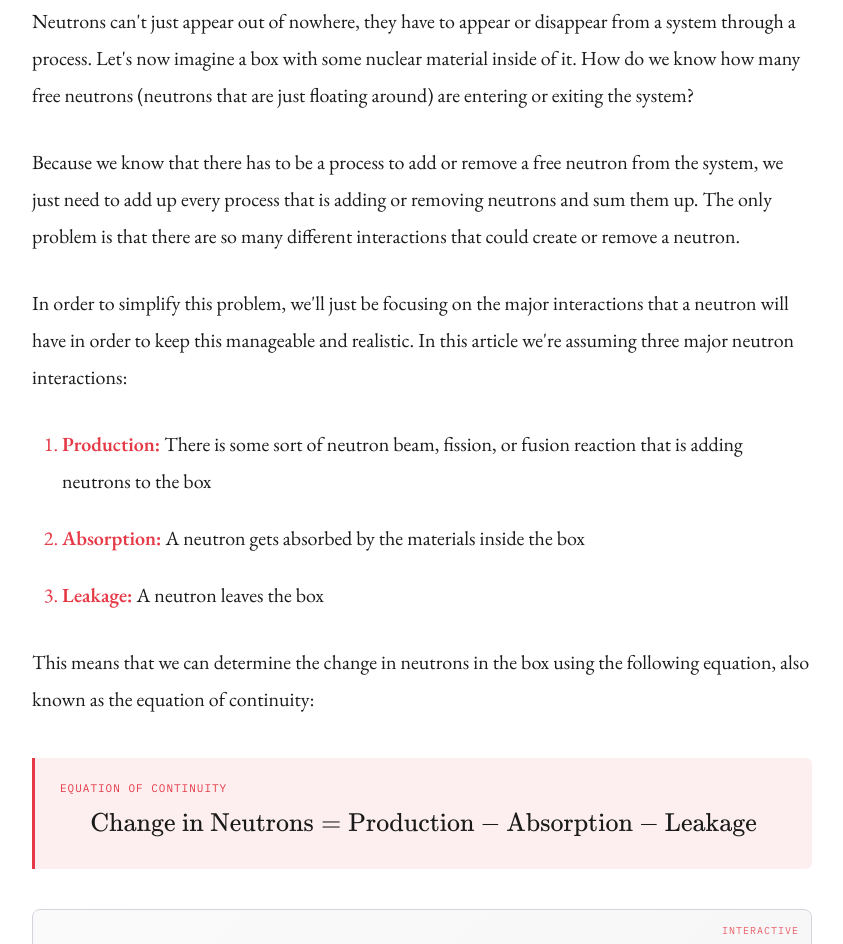
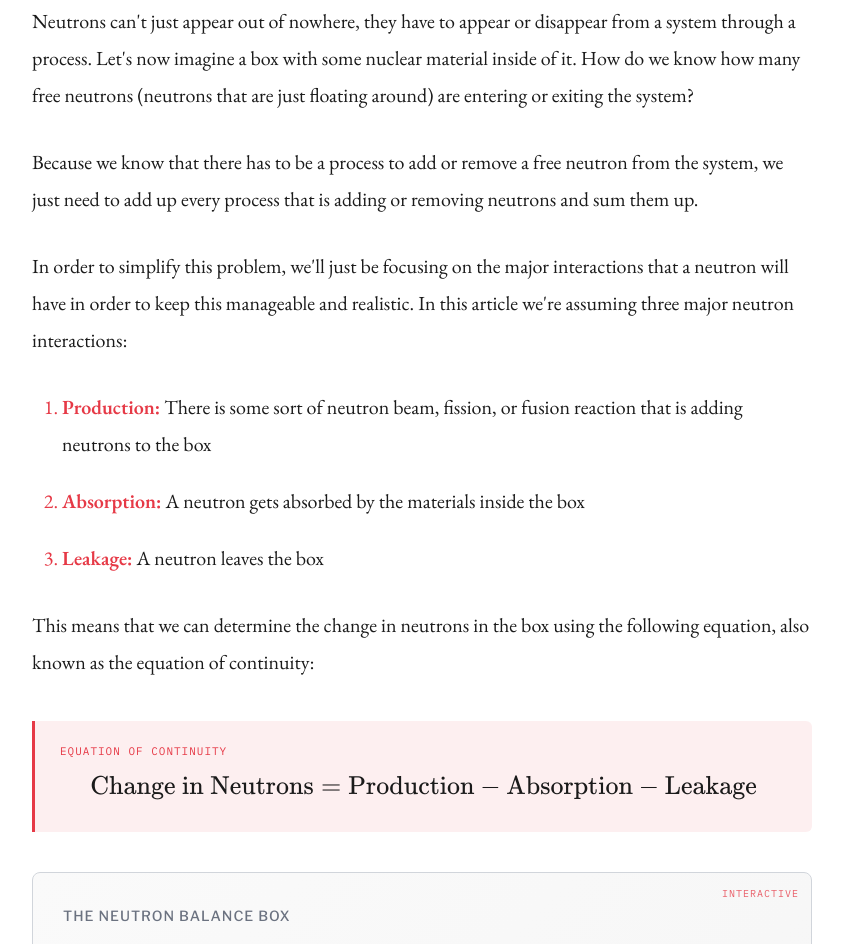
Before and after one commit to mehnai/mehulnair, a plain HTML site: page neutron-diffusion.html in a window 1280 px wide. Shown: the part 3998-4942 px from the top of the page, without its empty margins (218-1061 px from the left). Drawn offline with nearby package versions, Linux system fonts and the light colour scheme.

Commit message:
errata to n diff

```diff
--- a/neutron-diffusion.html
+++ b/neutron-diffusion.html
@@ -1000,7 +1000,7 @@
 
             <p>Neutrons can't just appear out of nowhere, they have to appear or disappear from a system through a process. Let's now imagine a box with some nuclear material inside of it. How do we know how many free neutrons (neutrons that are just floating around) are entering or exiting the system?</p>
 
-            <p>Because we know that there has to be a process to add or remove a free neutron from the system, we just need to add up every process that is adding or removing neutrons and sum them up. The only problem is that there are so many different interactions that could create or remove a neutron.</p>
+            <p>Because we know that there has to be a process to add or remove a free neutron from the system, we just need to add up every process that is adding or removing neutrons and sum them up.</p>
 
             <p>In order to simplify this problem, we'll just be focusing on the major interactions that a neutron will have in order to keep this manageable and realistic. In this article we're assuming three major neutron interactions:</p>
 
```
